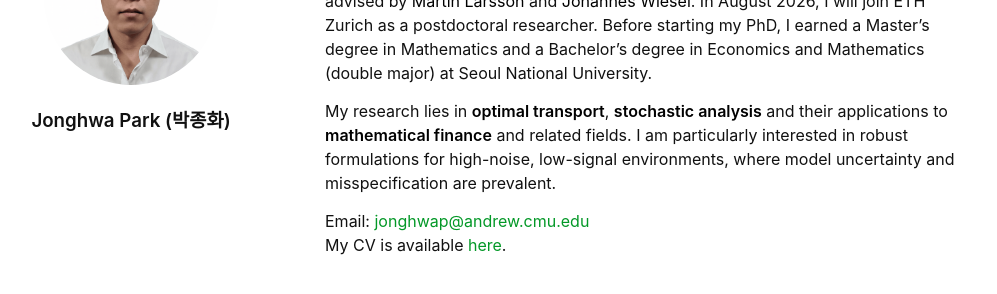
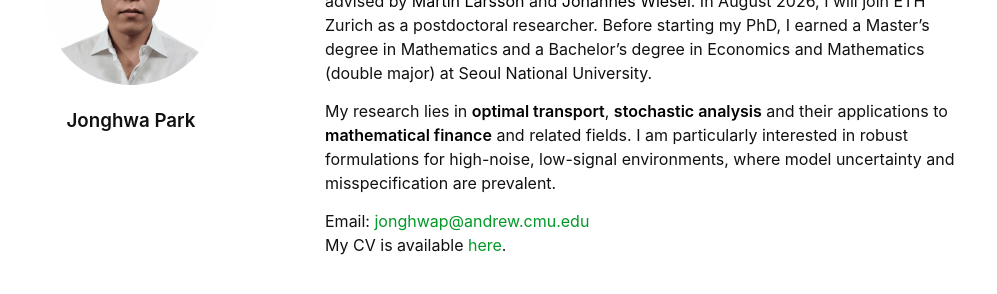
Before and after one commit to Jonghwap/Jonghwap.github.io, a Jekyll site: the page built from index.md, in a window 1280 px wide. Shown: the part 181-475 px from the top of the page, without its empty margins (145-1142 px from the left). Built offline with Jekyll 4.4.1, drawn with Linux system fonts in a browser that asks for light colours; a style sheet for code colours, icons or effects is not loaded; our own code applies the rules of GitHub Pages for plain Markdown files; part of the change alters nothing that is shown.

Commit message:
Update _config.yml

```diff
--- a/_config.yml
+++ b/_config.yml
@@ -1,12 +1,12 @@
 # Basic Information
-title: Jonghwa Park (박종화)
+title: Jonghwa Park
 # position: Ph.D. Student
 # affiliation: Carnegie Mellon University
 # email: jonghwap (at) andrew.cmu.edu
 
 # Search Engine Optimization (SEO)
 # The following information is used to improve the website traffic from search engines, e.g., Google.
-keywords: jonghwa park, math, phd
+keywords: jonghwa park, 박종화, math, phd, Carenegie Mellon, CMU, ETH
 description: This is the personal webpage of Jonghwa Park.
 # canonical: https://minimal-light-theme.yliu.me/
 
```
